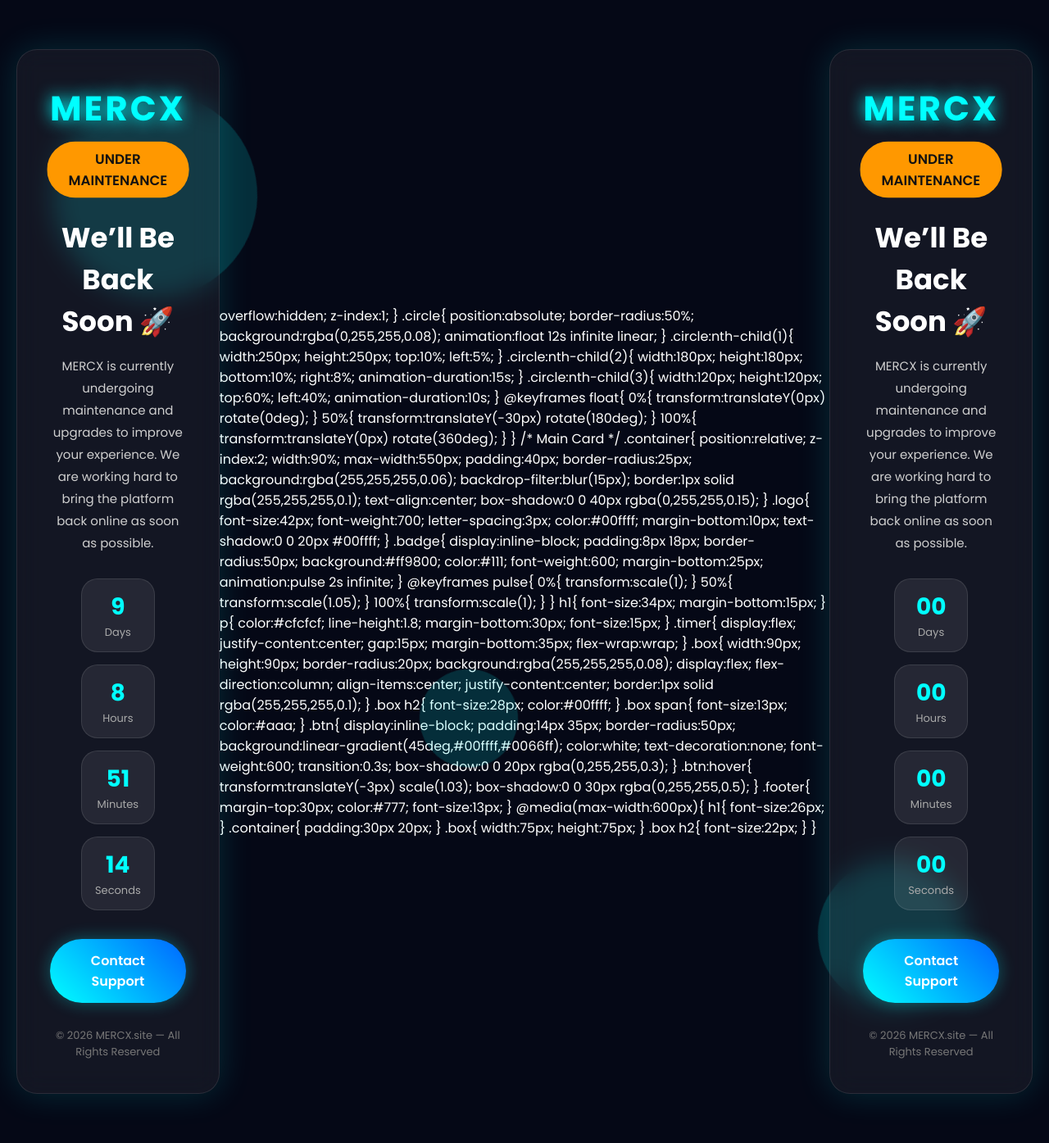
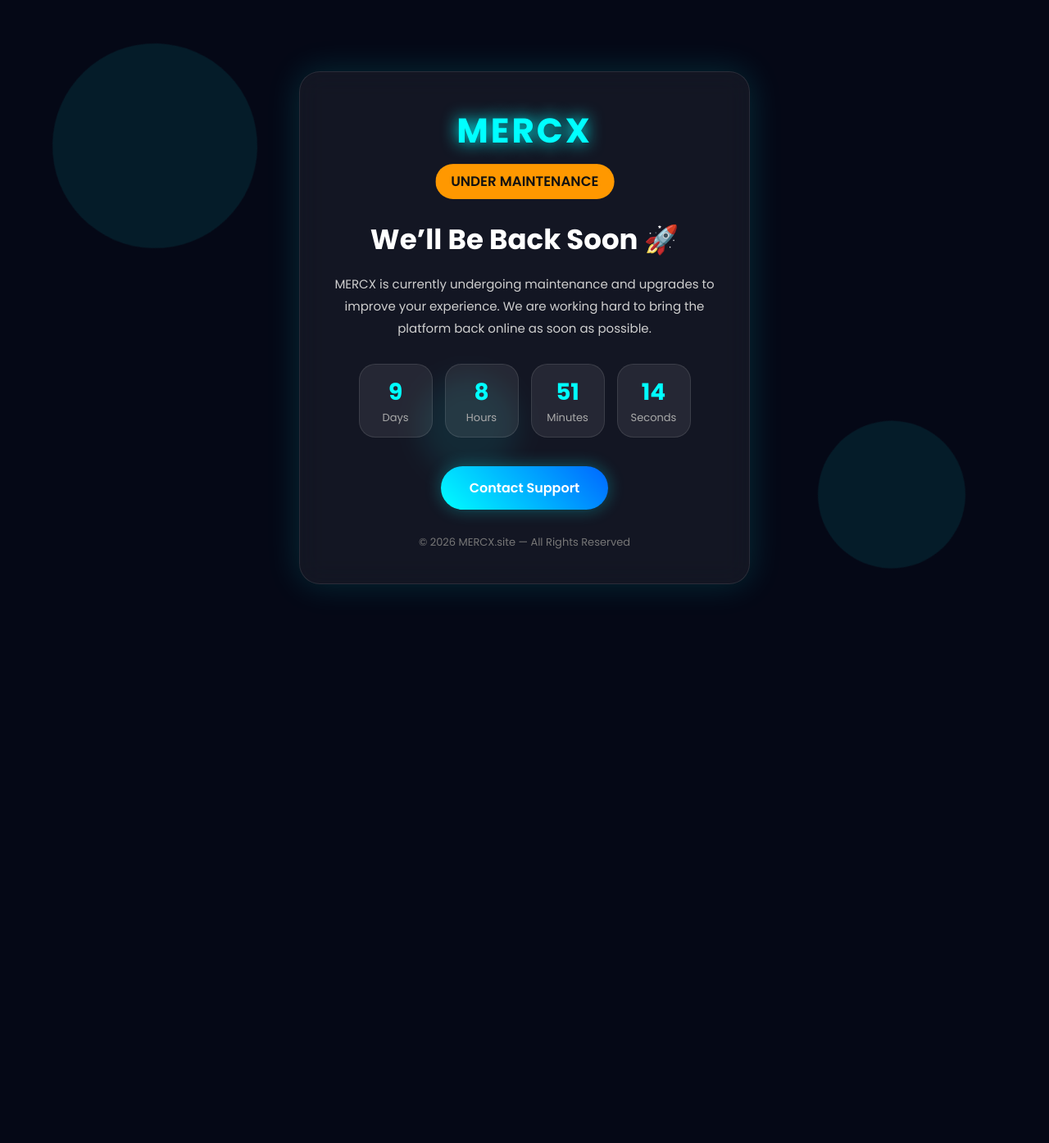
Before and after one commit to Sadik877/MercX, a Flask app: page / in a window 1280 px wide. Shown: the whole page at 82% size. After the commit the page ends 720 px from the top, so only its background shows below. Run offline with Flask 3, Linux system fonts and the light colour scheme.

Commit message:
Remove unused CSS styles from maintenance page

```diff
--- a/templates/maintenance.html
+++ b/templates/maintenance.html
@@ -404,265 +404,4 @@
   </script>
 
 </body>
-</html>      overflow:hidden;
-      z-index:1;
-    }
-
-    .circle{
-      position:absolute;
-      border-radius:50%;
-      background:rgba(0,255,255,0.08);
-      animation:float 12s infinite linear;
-    }
-
-    .circle:nth-child(1){
-      width:250px;
-      height:250px;
-      top:10%;
-      left:5%;
-    }
-
-    .circle:nth-child(2){
-      width:180px;
-      height:180px;
-      bottom:10%;
-      right:8%;
-      animation-duration:15s;
-    }
-
-    .circle:nth-child(3){
-      width:120px;
-      height:120px;
-      top:60%;
-      left:40%;
-      animation-duration:10s;
-    }
-
-    @keyframes float{
-      0%{
-        transform:translateY(0px) rotate(0deg);
-      }
-      50%{
-        transform:translateY(-30px) rotate(180deg);
-      }
-      100%{
-        transform:translateY(0px) rotate(360deg);
-      }
-    }
-
-    /* Main Card */
-
-    .container{
-      position:relative;
-      z-index:2;
-      width:90%;
-      max-width:550px;
-      padding:40px;
-      border-radius:25px;
-      background:rgba(255,255,255,0.06);
-      backdrop-filter:blur(15px);
-      border:1px solid rgba(255,255,255,0.1);
-      text-align:center;
-      box-shadow:0 0 40px rgba(0,255,255,0.15);
-    }
-
-    .logo{
-      font-size:42px;
-      font-weight:700;
-      letter-spacing:3px;
-      color:#00ffff;
-      margin-bottom:10px;
-      text-shadow:0 0 20px #00ffff;
-    }
-
-    .badge{
-      display:inline-block;
-      padding:8px 18px;
-      border-radius:50px;
-      background:#ff9800;
-      color:#111;
-      font-weight:600;
-      margin-bottom:25px;
-      animation:pulse 2s infinite;
-    }
-
-    @keyframes pulse{
-      0%{
-        transform:scale(1);
-      }
-      50%{
-        transform:scale(1.05);
-      }
-      100%{
-        transform:scale(1);
-      }
-    }
-
-    h1{
-      font-size:34px;
-      margin-bottom:15px;
-    }
-
-    p{
-      color:#cfcfcf;
-      line-height:1.8;
-      margin-bottom:30px;
-      font-size:15px;
-    }
-
-    .timer{
-      display:flex;
-      justify-content:center;
-      gap:15px;
-      margin-bottom:35px;
-      flex-wrap:wrap;
-    }
-
-    .box{
-      width:90px;
-      height:90px;
-      border-radius:20px;
-      background:rgba(255,255,255,0.08);
-      display:flex;
-      flex-direction:column;
-      align-items:center;
-      justify-content:center;
-      border:1px solid rgba(255,255,255,0.1);
-    }
-
-    .box h2{
-      font-size:28px;
-      color:#00ffff;
-    }
-
-    .box span{
-      font-size:13px;
-      color:#aaa;
-    }
-
-    .btn{
-      display:inline-block;
-      padding:14px 35px;
-      border-radius:50px;
-      background:linear-gradient(45deg,#00ffff,#0066ff);
-      color:white;
-      text-decoration:none;
-      font-weight:600;
-      transition:0.3s;
-      box-shadow:0 0 20px rgba(0,255,255,0.3);
-    }
-
-    .btn:hover{
-      transform:translateY(-3px) scale(1.03);
-      box-shadow:0 0 30px rgba(0,255,255,0.5);
-    }
-
-    .footer{
-      margin-top:30px;
-      color:#777;
-      font-size:13px;
-    }
-
-    @media(max-width:600px){
-      h1{
-        font-size:26px;
-      }
-
-      .container{
-        padding:30px 20px;
-      }
-
-      .box{
-        width:75px;
-        height:75px;
-      }
-
-      .box h2{
-        font-size:22px;
-      }
-    }
-  </style>
-</head>
-<body>
-
-  <div class="bg">
-    <div class="circle"></div>
-    <div class="circle"></div>
-    <div class="circle"></div>
-  </div>
-
-  <div class="container">
-
-    <div class="logo">MERCX</div>
-
-    <div class="badge">UNDER MAINTENANCE</div>
-
-    <h1>We’ll Be Back Soon 🚀</h1>
-
-    <p>
-      MERCX is currently undergoing maintenance and upgrades
-      to improve your experience. We are working hard to bring
-      the platform back online as soon as possible.
-    </p>
-
-    <div class="timer">
-
-      <div class="box">
-        <h2 id="days">00</h2>
-        <span>Days</span>
-      </div>
-
-      <div class="box">
-        <h2 id="hours">00</h2>
-        <span>Hours</span>
-      </div>
-
-      <div class="box">
-        <h2 id="minutes">00</h2>
-        <span>Minutes</span>
-      </div>
-
-      <div class="box">
-        <h2 id="seconds">00</h2>
-        <span>Seconds</span>
-      </div>
-
-    </div>
-
-    <a href="#" class="btn">Contact Support</a>
-
-    <div class="footer">
-      © 2026 MERCX.site — All Rights Reserved
-    </div>
-
-  </div>
-
-  <script>
-    // Set countdown date
-    const countDate = new Date("May 20, 2026 00:00:00").getTime();
-
-    function updateTimer(){
-      const now = new Date().getTime();
-      const gap = countDate - now;
-
-      const second = 1000;
-      const minute = second * 60;
-      const hour = minute * 60;
-      const day = hour * 24;
-
-      const d = Math.floor(gap / day);
-      const h = Math.floor((gap % day) / hour);
-      const m = Math.floor((gap % hour) / minute);
-      const s = Math.floor((gap % minute) / second);
-
-      document.getElementById("days").innerText = d;
-      document.getElementById("hours").innerText = h;
-      document.getElementById("minutes").innerText = m;
-      document.getElementById("seconds").innerText = s;
-    }
-
-    setInterval(updateTimer,1000);
-  </script>
-
-</body>
 </html>
```
